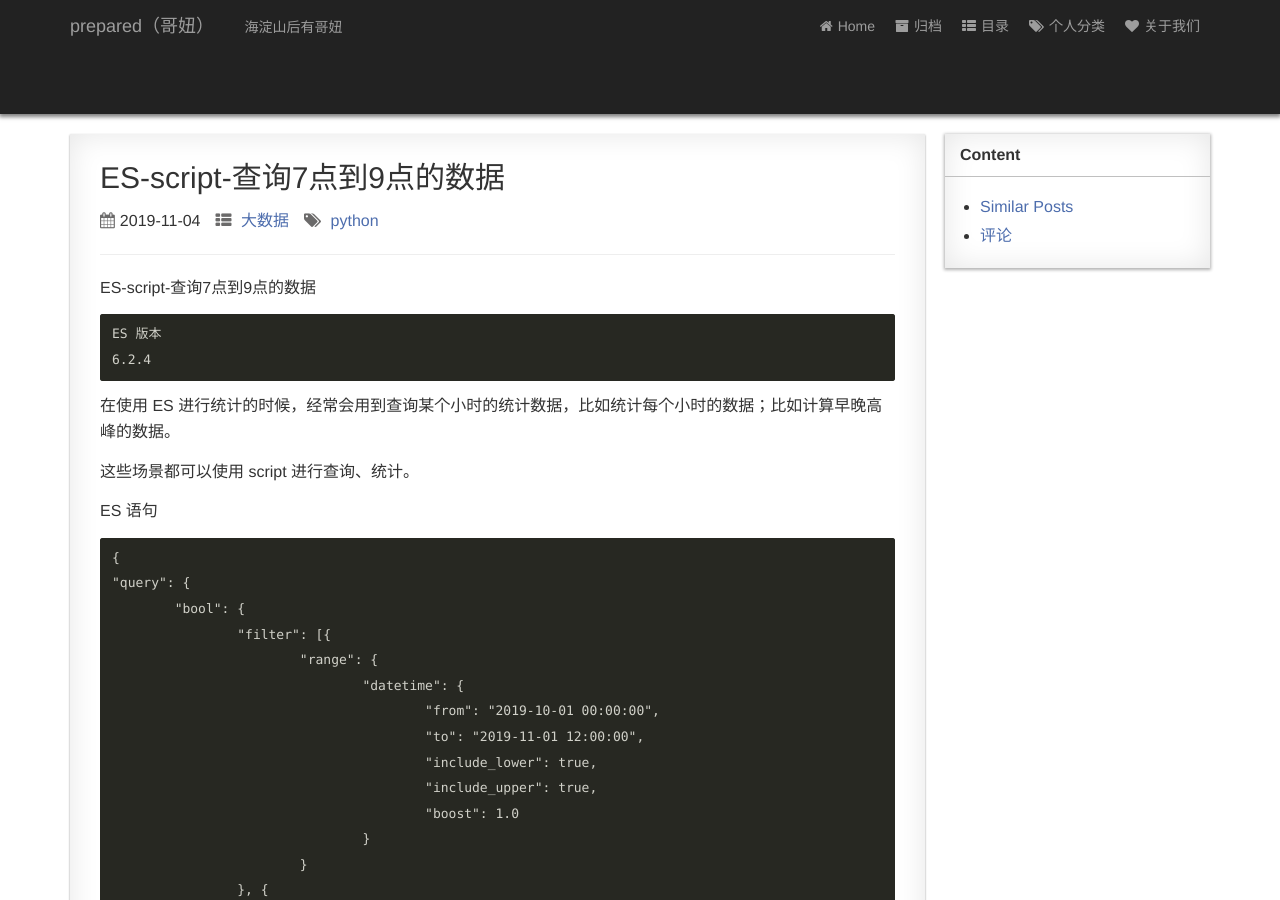
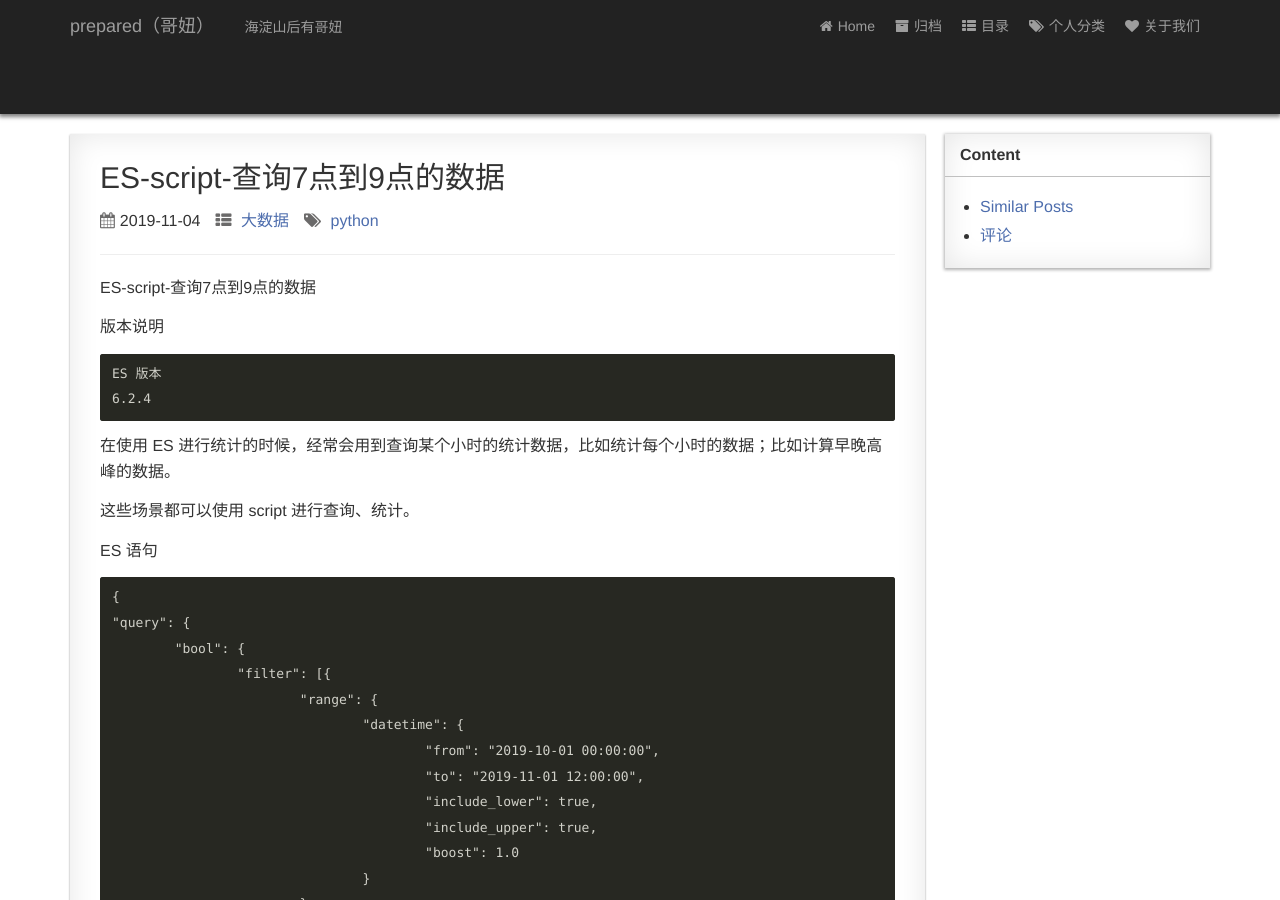
Before and after one commit to prepared48/zhongsb.github.io, a Jekyll site: the page built from _posts/2019-11-04-ES-script-查询7点到9点的数据.md, in a window 1280 px wide and 900 px high. Built offline with Jekyll 4.4.1, drawn with Linux system fonts in a browser that asks for light colours; nearby versions of some CDN libraries; comment, search, counter and statistics services are not loaded; a style sheet for code colours, icons or effects is not loaded.

Commit message:
add posts

```diff
--- a/_posts/2019-11-04-ES-script-查询7点到9点的数据.md
+++ b/_posts/2019-11-04-ES-script-查询7点到9点的数据.md
@@ -14,7 +14,7 @@ ES-script-查询7点到9点的数据
 
 
 
-
+版本说明
 
     ES 版本
     6.2.4
```
